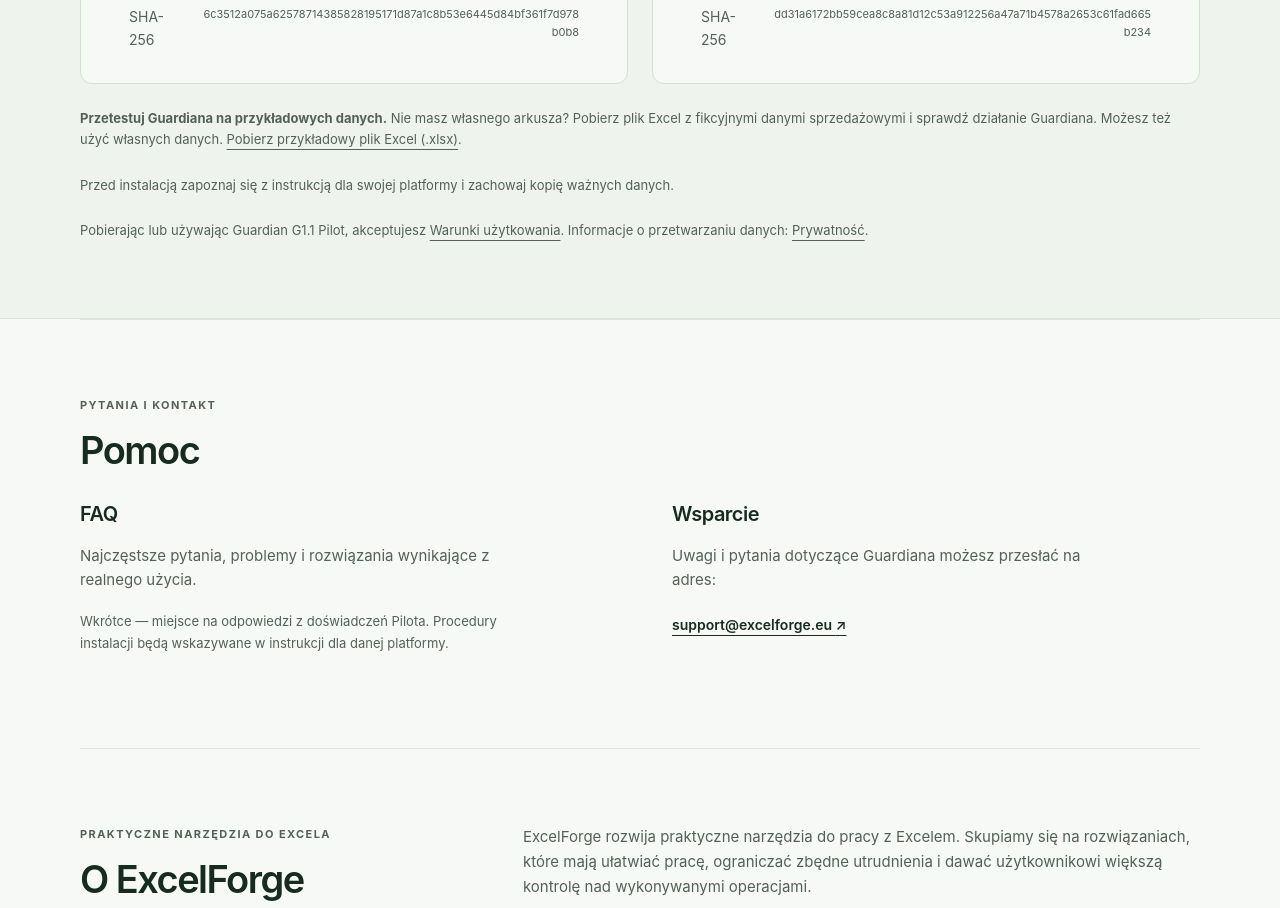
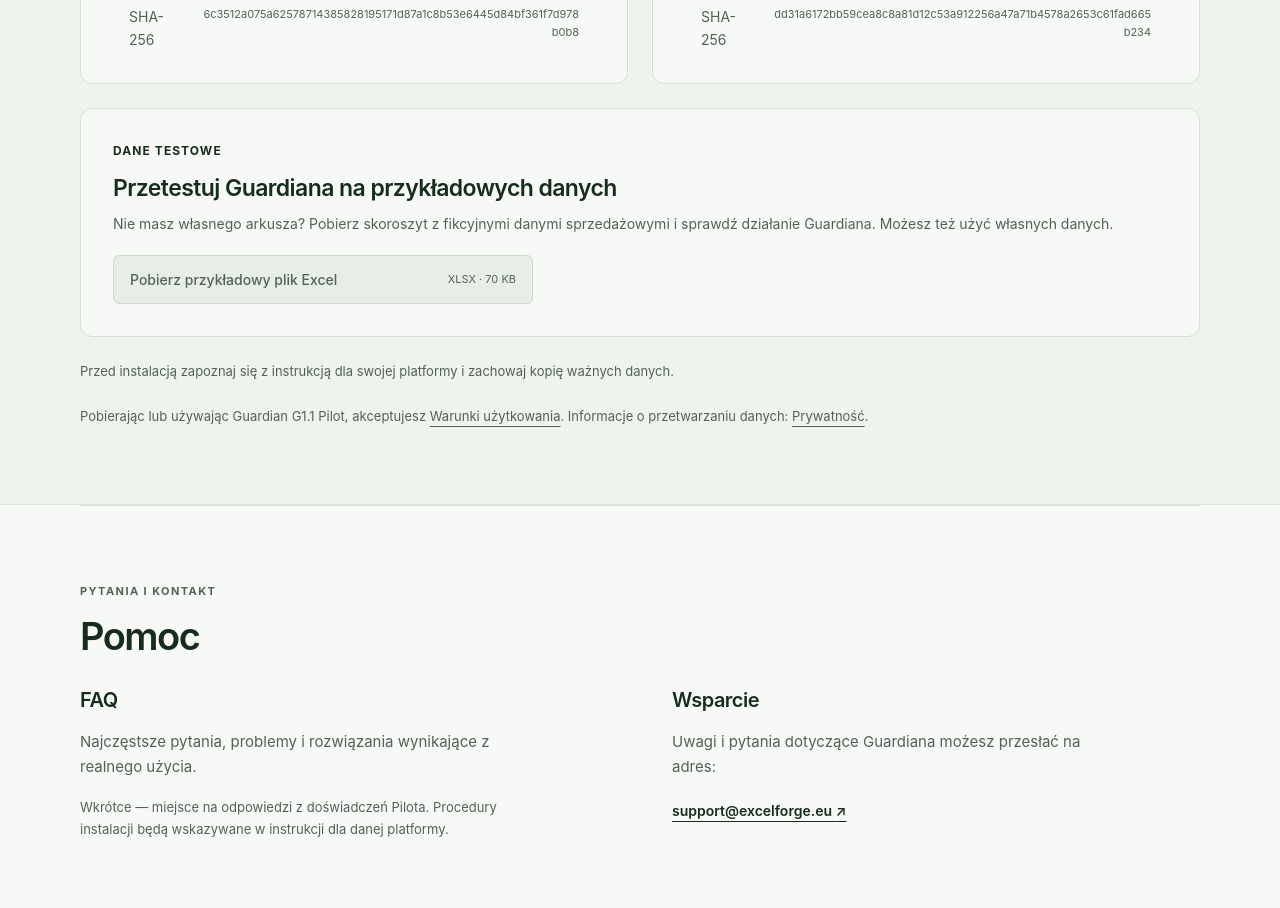
Before and after one commit to mrojewski/ExcelForge-Public, a plain HTML site: page docs/index.html in a window 1280 px wide. Shown: the part 3283-4191 px from the top of the page. Drawn offline with Linux system fonts and the light colour scheme.

Commit message:
site: present Guardian sample workbook as full-width Downloads card

```diff
--- a/docs/assets/site.css
+++ b/docs/assets/site.css
@@ -500,6 +500,16 @@ h3 {
   border-radius:12px;
   padding:32px;
   min-width:0
+}
+.sample-download-card {
+  grid-column:1 / -1;
+}
+.sample-download-card .card-label {
+  margin-bottom:12px;
+}
+.sample-download-card .download-actions {
+  max-width:420px;
+  margin-top:20px;
 }
 .card-label {
   font-size:12px;
--- a/docs/index.html
+++ b/docs/index.html
@@ -148,8 +148,8 @@
         <div class="download-grid">
           <article class="download-card"><div class="platform-heading"><span class="platform-identifier" aria-hidden="true">W</span><p class="card-label">WINDOWS</p></div><h3>Guardian dla Windows</h3><p>ExcelForge Guardian G1.1 <em>Pilot</em></p><div class="download-actions"><a href="https://github.com/mrojewski/ExcelForge-Public/releases/download/guardian-g1-1-pilot/ExcelForge_Guardian_G1.1_Windows_Pilot.zip">Pobierz pakiet <span>300 965 B</span></a><a href="https://github.com/mrojewski/ExcelForge-Public/releases/download/guardian-g1-1-pilot/ExcelForge_Guardian_G1_1_Windows_Instalacja_Pilot_PL_rev1_0_FINAL_v2.pdf">Instrukcja instalacji (PDF) <span>13 stron</span></a></div><p class="future-video">SHA-256 <span>6c3512a075a62578714385828195171d87a1c8b53e6445d84bf361f7d978b0b8</span></p></article>
           <article class="download-card"><div class="platform-heading"><span class="platform-identifier" aria-hidden="true">M</span><p class="card-label">macOS</p></div><h3>Guardian dla macOS</h3><p>ExcelForge Guardian G1.1 <em>Pilot</em></p><div class="download-actions"><a href="https://github.com/mrojewski/ExcelForge-Public/releases/download/guardian-g1-1-pilot/ExcelForge_Guardian_G1.1_macOS_Pilot.zip">Pobierz pakiet <span>266 571 B</span></a><a href="https://github.com/mrojewski/ExcelForge-Public/releases/download/guardian-g1-1-pilot/ExcelForge_Guardian_G1_1_macOS_Instalacja_Pilot_PL_rev1_0_FINAL_v2.pdf">Instrukcja instalacji (PDF) <span>13 stron</span></a></div><p class="future-video">SHA-256 <span>dd31a6172bb59cea8c8a81d12c53a912256a47a71b4578a2653c61fad665b234</span></p></article>
+          <article class="download-card sample-download-card"><p class="card-label">DANE TESTOWE</p><h3>Przetestuj Guardiana na przykładowych danych</h3><p>Nie masz własnego arkusza? Pobierz skoroszyt z fikcyjnymi danymi sprzedażowymi i sprawdź działanie Guardiana. Możesz też użyć własnych danych.</p><div class="download-actions"><a href="assets/datasets/ExcelForge_Wzorzec_Danych_Sprzedaz_v1.0.xlsx" download="ExcelForge_Wzorzec_Danych_Sprzedaz_v1.0.xlsx">Pobierz przykładowy plik Excel <span>XLSX · 70 KB</span></a></div></article>
         </div>
-        <p class="installation-note"><strong>Przetestuj Guardiana na przykładowych danych.</strong> Nie masz własnego arkusza? Pobierz plik Excel z fikcyjnymi danymi sprzedażowymi i sprawdź działanie Guardiana. Możesz też użyć własnych danych. <a href="assets/datasets/ExcelForge_Wzorzec_Danych_Sprzedaz_v1.0.xlsx" download="ExcelForge_Wzorzec_Danych_Sprzedaz_v1.0.xlsx">Pobierz przykładowy plik Excel (.xlsx)</a>.</p>
         <p class="installation-note">Przed instalacją zapoznaj się z instrukcją dla swojej platformy i zachowaj kopię ważnych danych.</p>
         <p class="installation-note">Pobierając lub używając Guardian G1.1 Pilot, akceptujesz <a href="licencja.html">Warunki użytkowania</a>. Informacje o przetwarzaniu danych: <a href="prywatnosc.html">Prywatność</a>.</p>
       </section>
```
Also changed, not shown: docs/en/index.html (+1 -1 lines).
